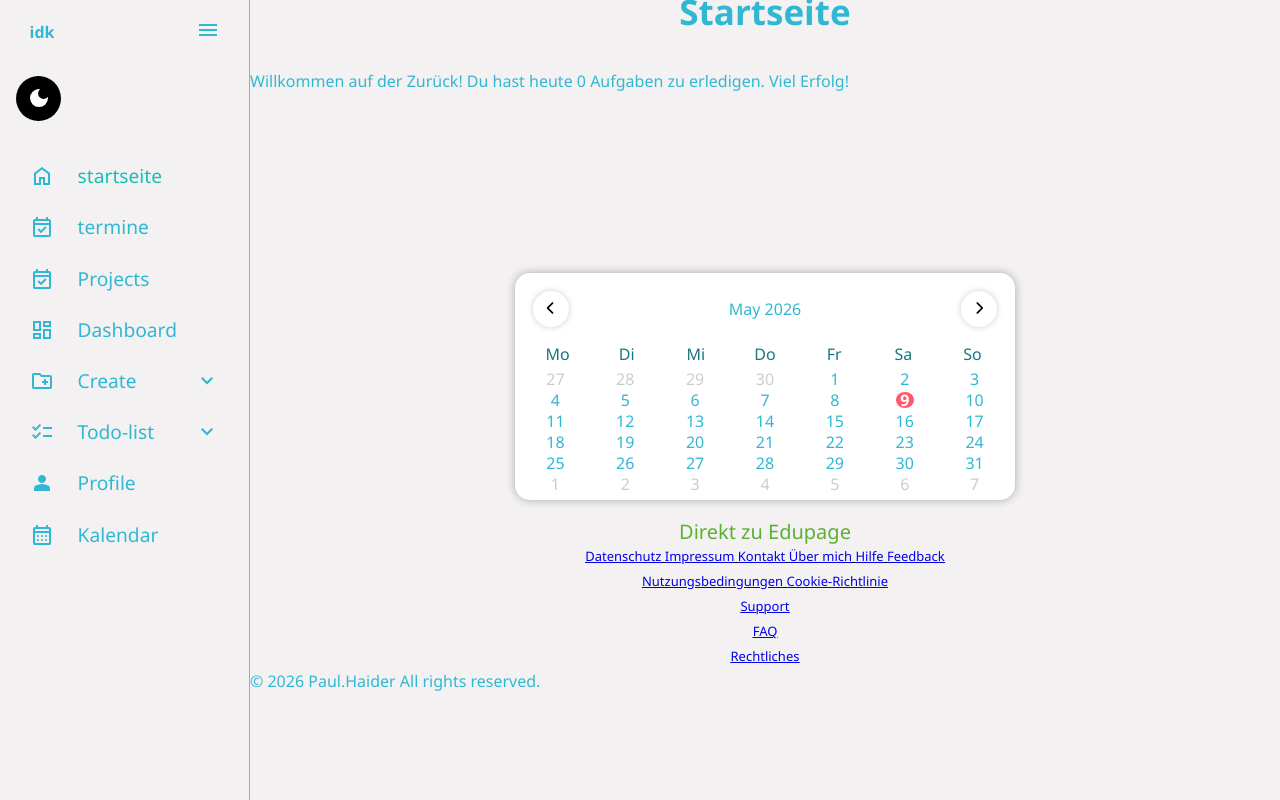
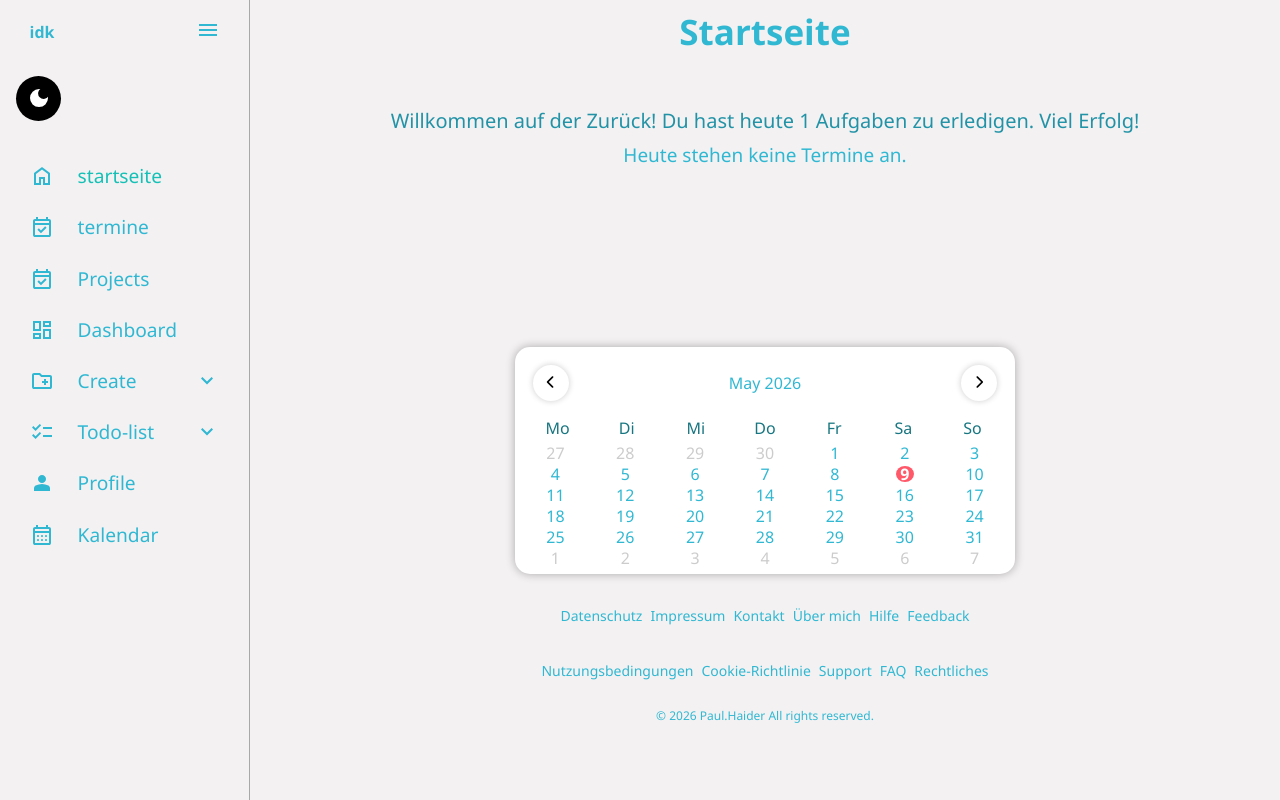
Before and after one commit to 345235/project-1, a plain HTML site: page startseite-4.html in a window 1280 px wide. Drawn offline with Linux system fonts and the light colour scheme.

Commit message:
I have made some design changes.

```diff
--- a/startseite-4.html
+++ b/startseite-4.html
@@ -151,9 +151,8 @@ margin-bottom: 45px;
 </html>
 <body>
 
-<p class="welcome-message">Willkommen auf der Zurück! Du hast  heute 0  Aufgaben zu erledigen. Viel Erfolg!</p>
-
-
+<p class="welcome-message">Willkommen auf der Zurück! Du hast  heute 1  Aufgaben zu erledigen. Viel Erfolg!</p>
+<p class="tag-info">Heute stehen keine Termine an.</p>
 
 
 
@@ -207,7 +206,6 @@ margin-bottom: 45px;
     <script src="kalender.js"></script>
 
 
-    <a href="https://gfoehl.edupage.org/user/?cmd=" target="_blank" class="Edupage">Direkt zu Edupage</a>
 
 
 
@@ -218,41 +216,22 @@ margin-bottom: 45px;
 
 
 
+<div class="info-section">
+  <p class="info">  <a href="datenschutz.html" class="datenschutz">Datenschutz</a></p>
+   <p class="info">  <a href="impressum.html" class="impressum">Impressum</a></p>
+    <p class="info">   <a href="contact.html" class="contact">Kontakt</a></p>
+     <p class="info">   <a href="about.html" class="about">Über mich</a></p>
+      <p class="info">   <a href="help.html" class="help">Hilfe</a></p>
+        <p class="info">   <a href="feedback.html" class="feedback">Feedback</a></p>
+  </div>
+  <div class="info-section">
+  <p class="info">  <a href="terms.html" class="terms">Nutzungsbedingungen</a></p>
+   <p class="info">   <a href="cookies.html" class="cookies">Cookie-Richtlinie</a></p>
+     <p class="info">   <a href="support.html" class="support">Support</a></p>
+       <p class="info">   <a href="faq.html" class="faq">FAQ</a></p>
+         <p class="info">   <a href="legal.html" class="legal">Rechtliches</a></p>
+   </div>
 
+   <p class="copyright">© 2026   Paul.Haider All rights reserved.</p>
 
-
-
-
-
-
-
-
-
-
-
-
-
-
-
-
-
-
-
-      <div class="info">
-     <a href="datenschutz.html" class="datenschutz">Datenschutz</a>
-    <a href="impressum.html" class="impressum">Impressum</a>
-    <a href="contact.html" class="contact">Kontakt</a>
-    <a href="about.html" class="about">Über mich</a>
-    <a href="help.html" class="help">Hilfe</a>
-    <a href="feedback.html" class="feedback">Feedback</a>
-    </div>
-    <div class="info">
- <a href="terms.html" class="terms">Nutzungsbedingungen</a>
-    <a href="cookies.html" class="cookies">Cookie-Richtlinie</a></p>
-     <a href="support.html" class="support">Support</a></p>
-   <a href="faq.html" class="faq">FAQ</a></p>
-    <a href="legal.html" class="legal">Rechtliches</a></p>
-   </p>
-    </div>
-   <p class="copyright">© 2026   Paul.Haider All rights reserved.</p>
   </main>
--- a/termine.css
+++ b/termine.css
@@ -59,7 +59,12 @@ html{
     scroll-behavior: smooth;
     line-height: 1.5rem;
 }
-
+.startseite {
+    display: grid;
+    grid-template-columns: 1fr;
+    gap: 20px;
+    padding: 20px;
+}
 
 
 
@@ -436,7 +441,8 @@ text-align: center;
     text-align: center;
     align-content: center;
     font-size: 13px;
-    text-decoration: var(--base-color)
+    text-decoration: var(--base-color);
+}
 
 
  @media (max-width: 600px) {
@@ -462,8 +468,8 @@ text-align: center;
 
 
 
-
 }
+ }
 .info-section {
     display: flex;
     flex-wrap: wrap;
@@ -493,6 +499,7 @@ text-align: center;
     font-size: 12px;
     color: var(--text-color);
     margin-top: 20px;
+    cursor: default;
 }
 
 .welcome-message {
@@ -502,3 +509,9 @@ text-align: center;
     margin-top: 20px;
     gap: inherit;
 }
+.tag-info {
+    text-align: center;
+    font-size: 19px;
+    color: var(--text-color);
+    margin-top: 10px;
+}
```
